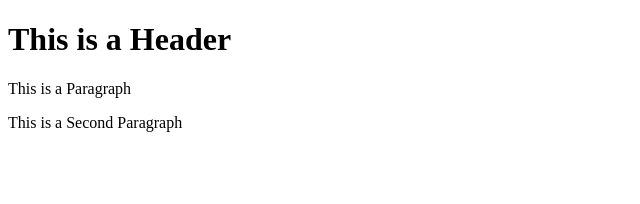
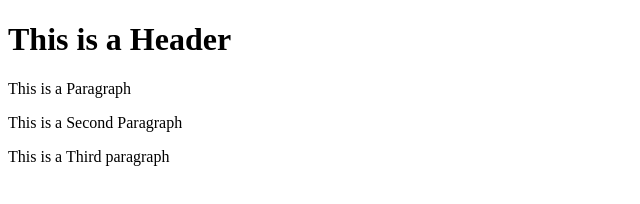
Before and after one commit to gnithie/git-test, a website: page index.html in a window 1280 px wide. Shown: the whole page, without its empty margins (0-640 px from the left). Drawn offline with Linux system fonts and the light colour scheme.

Commit message:
fourth commit

```diff
--- a/index.html
+++ b/index.html
@@ -6,5 +6,6 @@
         <h1>This is a Header</h1>
         <p>This is a Paragraph</p>
         <p>This is a Second Paragraph</p>
+        <p>This is a Third paragraph</p>
     </body>
 </html>
```
Also changed, not shown: package.json (added, +24 -0 lines), 1 other file.
